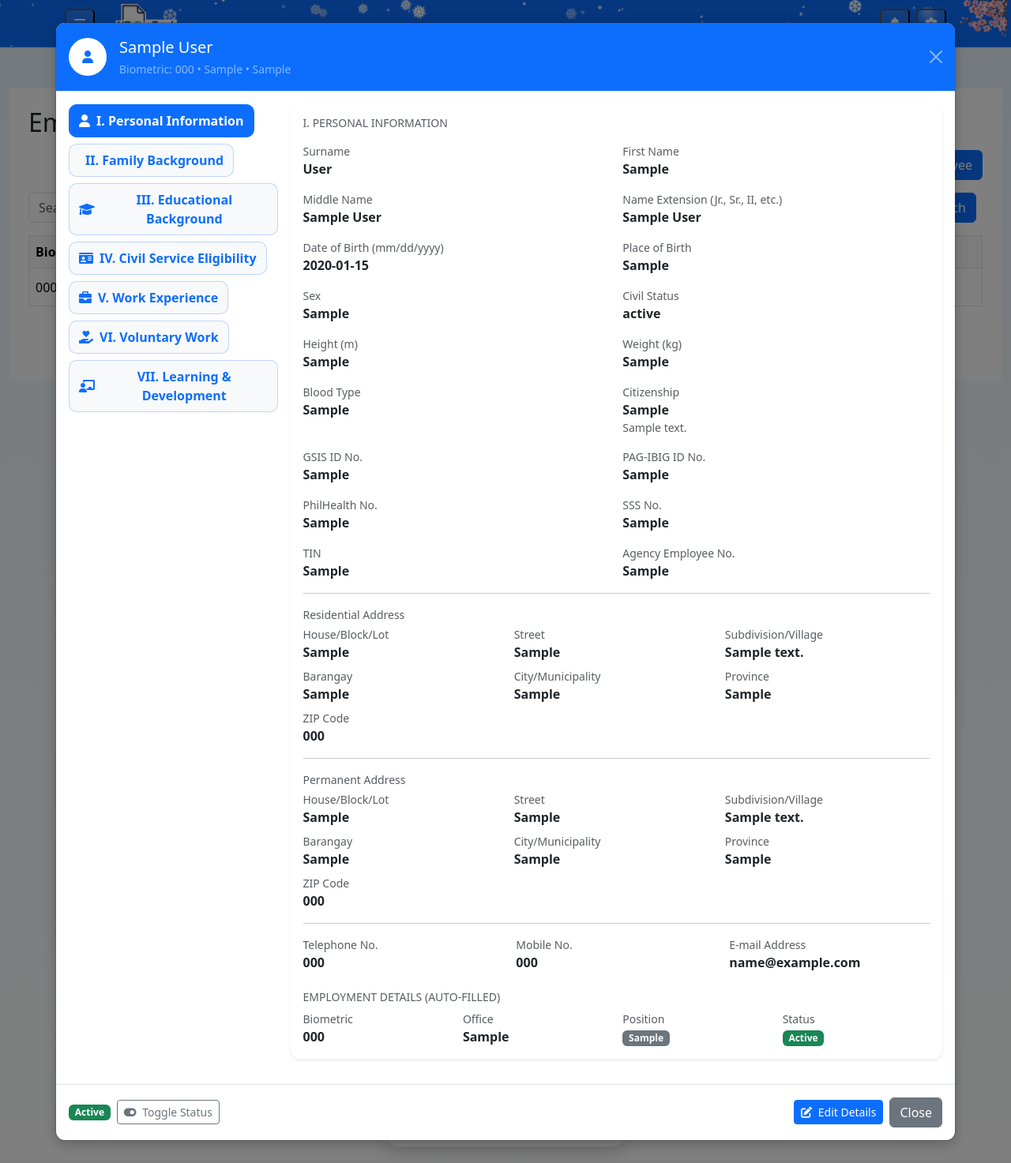
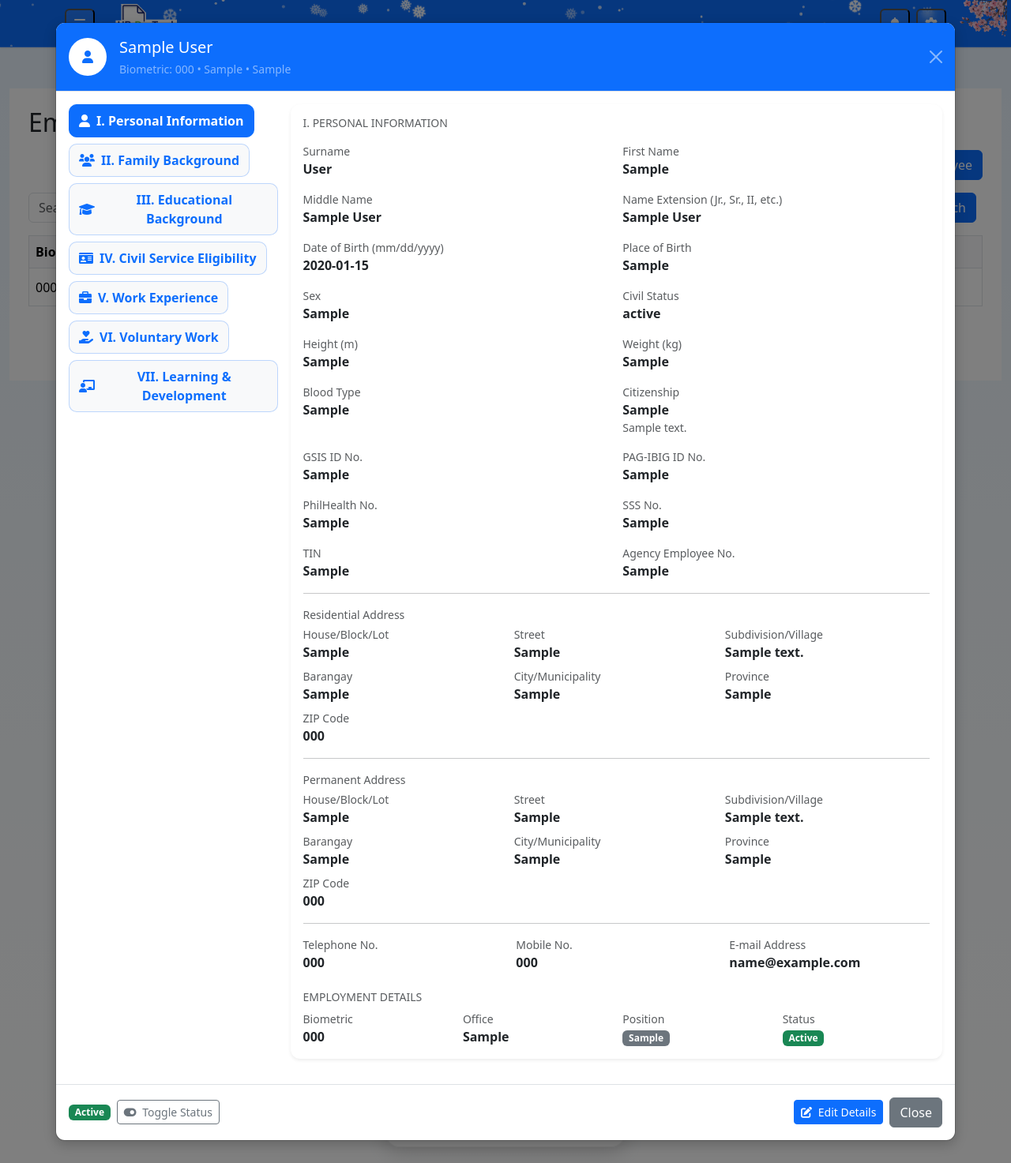
Before and after one commit to z0diax/document-tracking-system, a Flask app: page /hrdoctrack/employees in a window 1280 px wide, after a click on "View". Shown: the whole page at 79% size. Run offline with Flask 3, Linux system fonts and the light colour scheme; a user stored in the database is signed in; tables that the repository leaves empty hold one stand-in row (values such as "Sample post"); some libraries are stand-ins or nearby versions.

Commit message:
Update icons and improve employment details header in employee records

```diff
--- a/app/templates/employee_records.html
+++ b/app/templates/employee_records.html
@@ -215,7 +215,7 @@
               </li>
               <li class="nav-item" role="presentation">
                 <button class="nav-link d-flex align-items-center" id="tab-btn-fb-{{ e.id }}" data-bs-toggle="pill" data-bs-target="#tab-fb-{{ e.id }}" type="button" role="tab" aria-controls="tab-fb-{{ e.id }}" aria-selected="false">
-                  <i class="fas fa-people-group me-2"></i> II. Family Background
+                  <i class="fas fa-users me-2"></i> II. Family Background
                 </button>
               </li>
               <li class="nav-item" role="presentation">
@@ -439,7 +439,7 @@
 
                     <!-- Employment Auto-filled (from existing employee record) -->
                     <div class="mt-4">
-                      <h6 class="text-uppercase text-muted small mb-2">Employment Details (Auto-filled)</h6>
+                      <h6 class="text-uppercase text-muted small mb-2">Employment Details</h6>
                       <div class="row g-3">
                         <div class="col-md-3">
                           <div class="text-muted small">Biometric</div>
```
